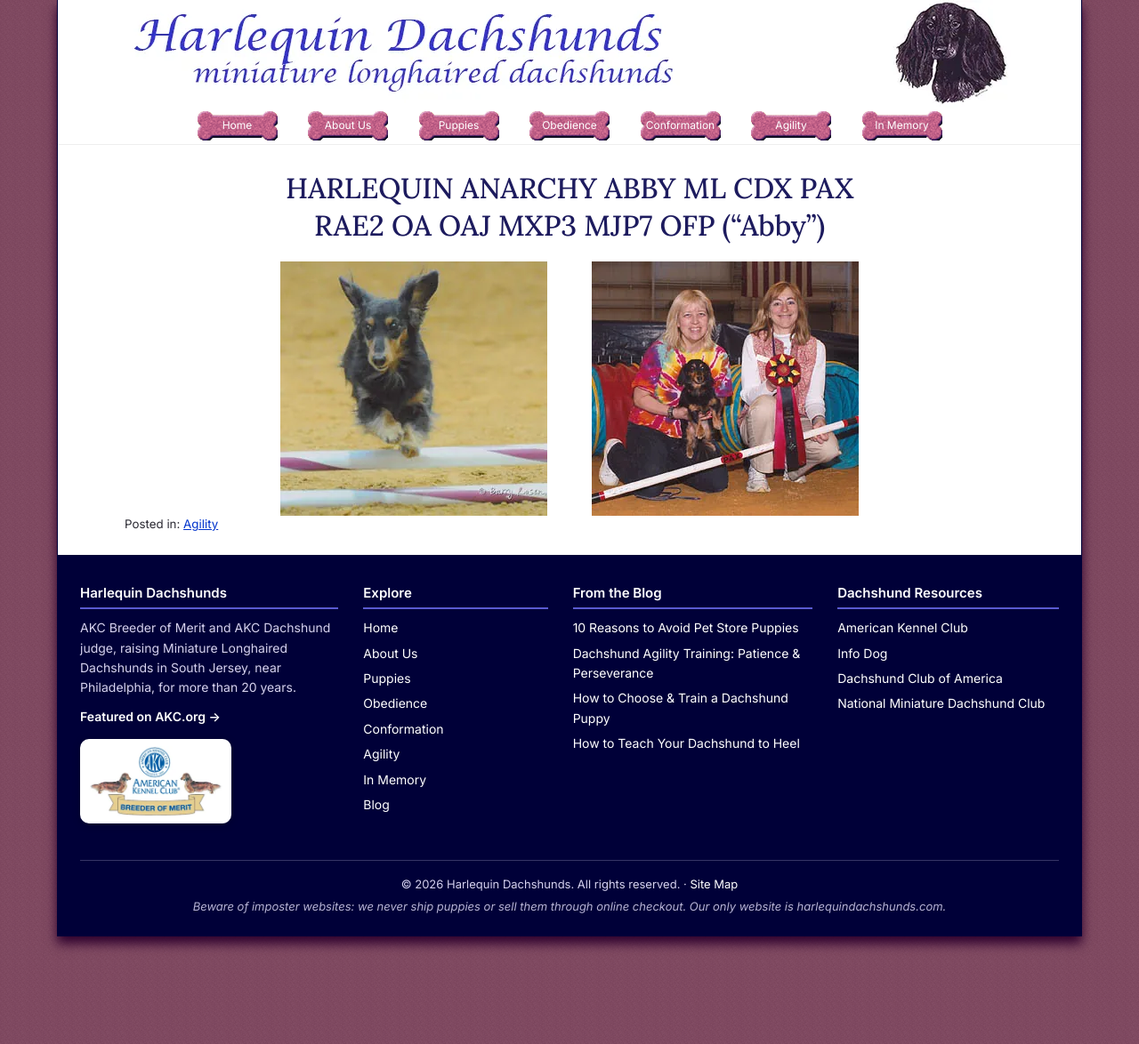
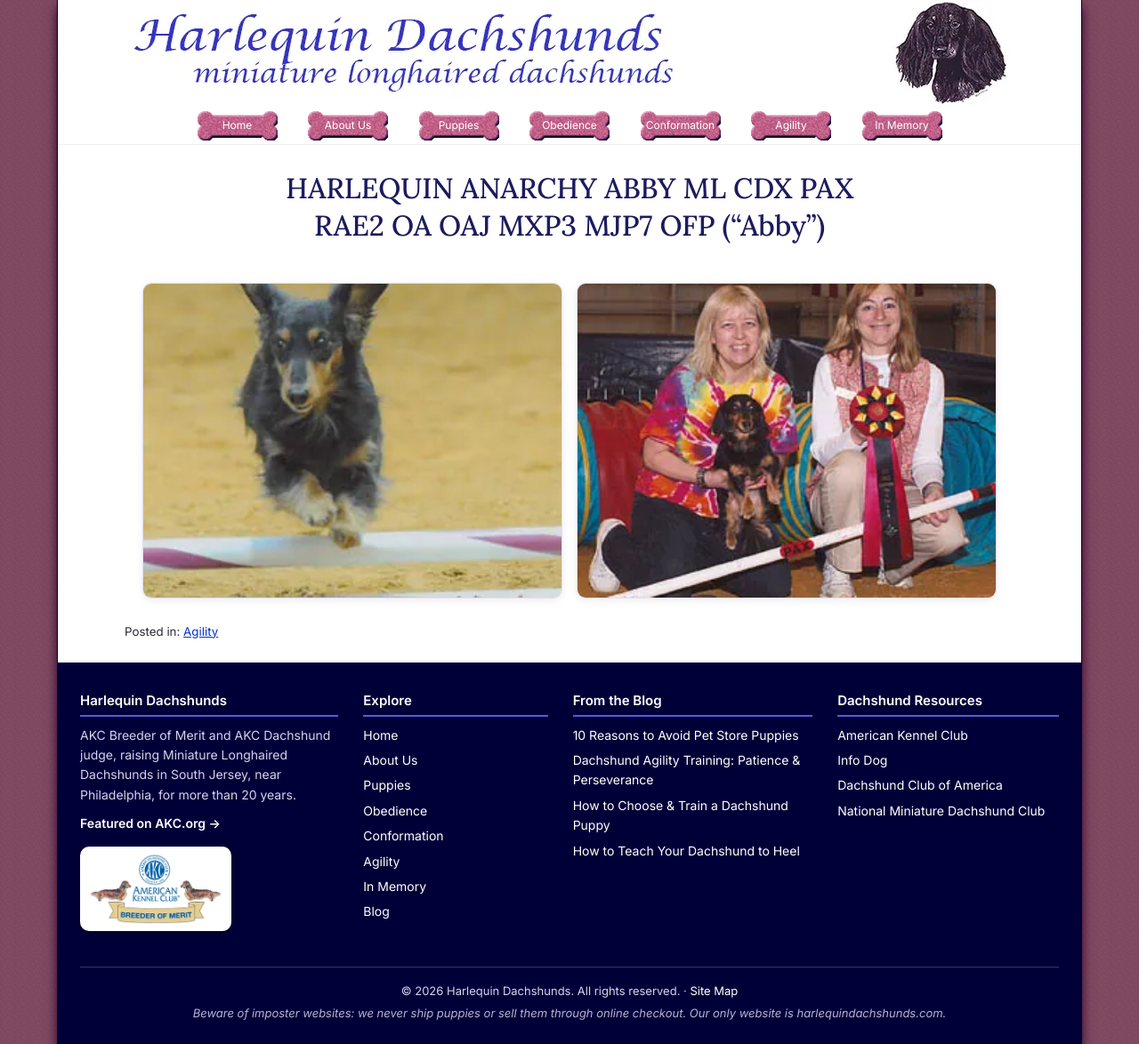
Before and after one commit to louisliberty/harlequin-dachshunds, a Jekyll site: the page built from _posts/2014-05-03-harlequin-anarchy-abby-cdx-pax-rae2.html, in a window 1280 px wide. Shown: the whole page at 89% size. Built offline with Jekyll 4.4.1, drawn with Linux system fonts in a browser that asks for light colours.

Commit message:
Abby post: two photos in a grid; add description
Co-Authored-By: Claude Opus 5.5 <noreply@anthropic.com>
Claude-Session: https://claude.ai/code/session_01TAfJqWrpFTn7GBn9jW8hNF

```diff
--- a/_posts/2014-05-03-harlequin-anarchy-abby-cdx-pax-rae2.html
+++ b/_posts/2014-05-03-harlequin-anarchy-abby-cdx-pax-rae2.html
@@ -3,7 +3,10 @@ title: "HARLEQUIN ANARCHY ABBY ML CDX PAX RAE2 OA OAJ MXP3 MJP7 OFP (“Abby”)
 date: 2014-05-03
 categories: [agility]
 image: /assets/images/dogs/abby/agility-abby-2.jpg
-description: ""
+description: "Harlequin Anarchy Abby, a miniature longhaired dachshund who earned her PAX (Preferred Agility Excellent) title, CDX and RAE2."
 permalink: /harlequin-anarchy-abby-ml-cdx-pax-oa-oaj-mxp3-mjp7-ofp-re-abby/
 ---
-<div class="twopics"><picture><source type="image/webp" srcset="/assets/img-sizes/dogs/abby/agility-abby-2-300.webp 300w" sizes="(max-width: 600px) 92vw, min(300px, 92vw, 1000px)"><img fetchpriority="high" loading="eager" alt="Agility Abby 2" class="alignright size-full wp-image-20" height="286" src="/assets/images/dogs/abby/agility-abby-2.jpg" width="300"/></picture><picture><source type="image/webp" srcset="/assets/img-sizes/dogs/abby/agility-abby-1-300.webp 300w" sizes="(max-width: 600px) 92vw, min(300px, 92vw, 1000px)"><img loading="lazy" decoding="async" alt="Agility Abby" class="alignleft size-full wp-image-19" height="286" src="/assets/images/dogs/abby/agility-abby-1.jpg" width="300"/></picture></div>
+<div class="photo-grid photo-grid-2">
+<figure><a href="/assets/images/dogs/abby/agility-abby-1.jpg"><picture><source type="image/webp" srcset="/assets/img-sizes/dogs/abby/agility-abby-1-300.webp 300w" sizes="(max-width: 700px) 92vw, 470px"><img src="/assets/images/dogs/abby/agility-abby-1.jpg" alt="Abby clearing a jump in agility" fetchpriority="high"></picture></a></figure>
+<figure><a href="/assets/images/dogs/abby/agility-abby-2.jpg"><picture><source type="image/webp" srcset="/assets/img-sizes/dogs/abby/agility-abby-2-300.webp 300w" sizes="(max-width: 700px) 92vw, 470px"><img src="/assets/images/dogs/abby/agility-abby-2.jpg" alt="Karen and Abby with the judge and the PAX bar after Abby earned her PAX title" loading="lazy" decoding="async"></picture></a></figure>
+</div>
```
